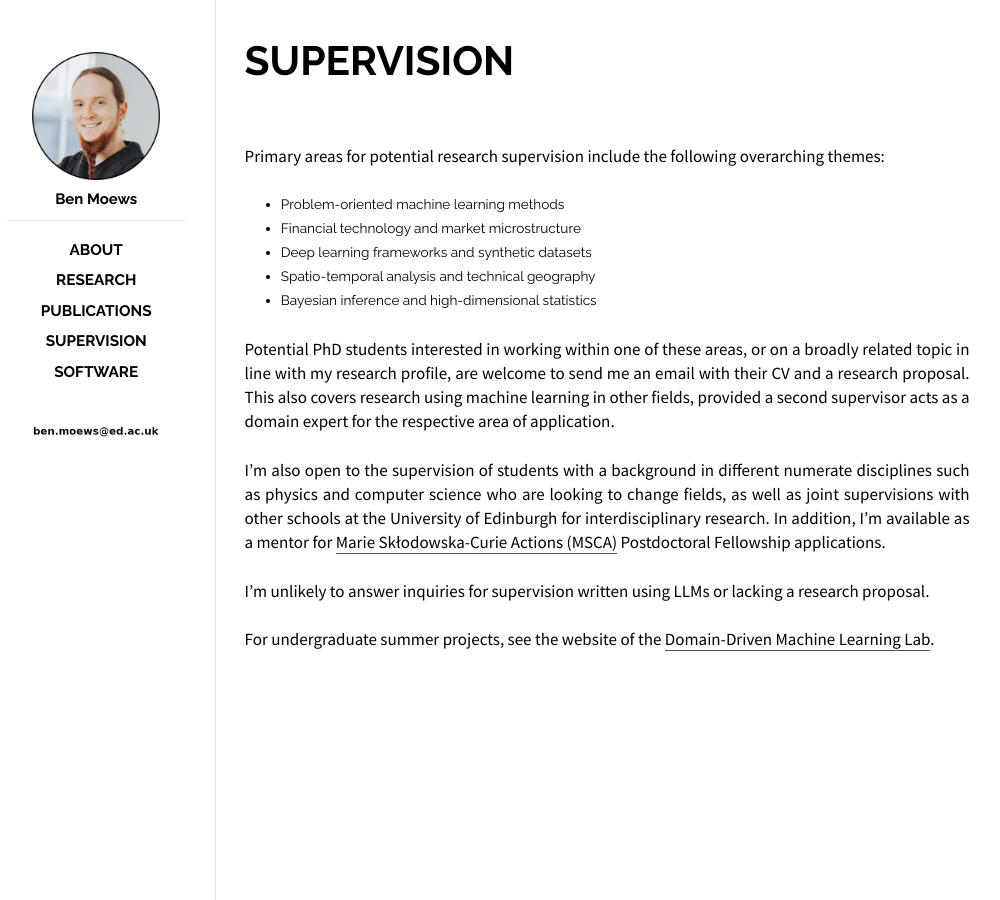
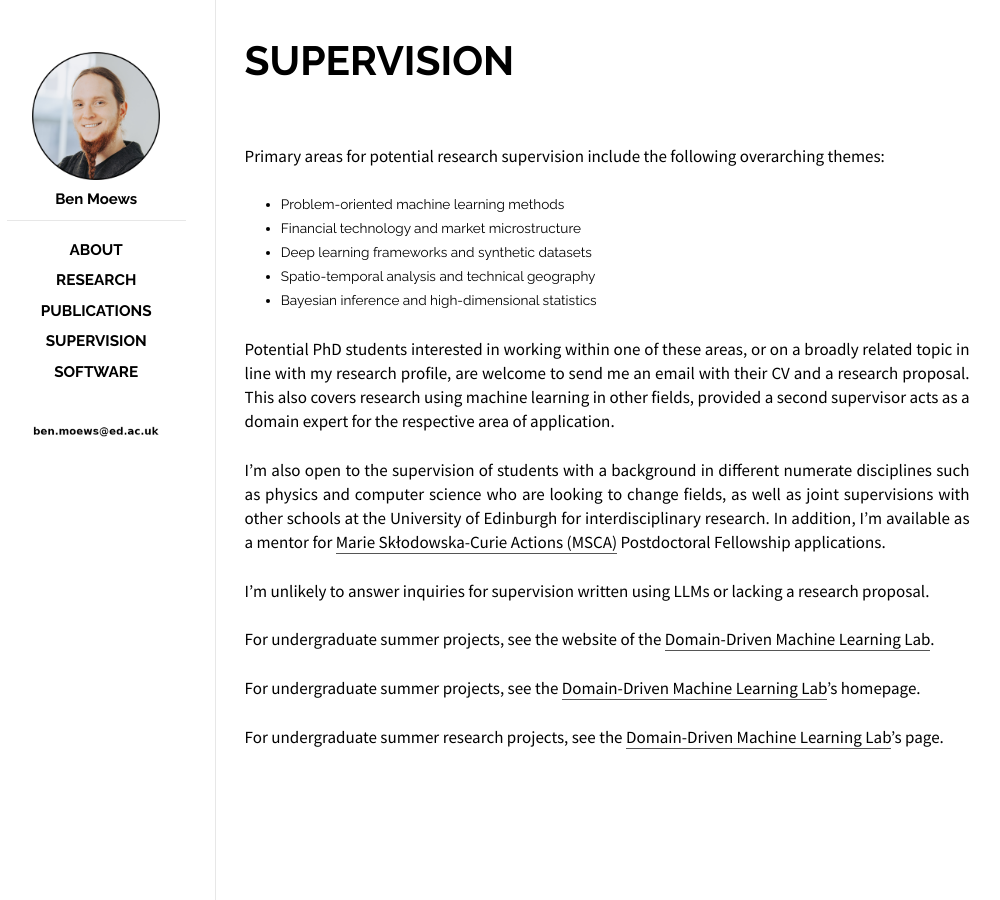
Before and after one commit to moews/moews.github.io, a Jekyll site: the page built from _posts/2017-03-25-supervision.md, in a window 1280 px wide. Shown: the whole page, without its empty margins (143-1143 px from the left). Built offline with Jekyll 4.4.1, drawn with Linux system fonts in a browser that asks for light colours.

Commit message:
Update 2017-03-25-supervision.md

```diff
--- a/_posts/2017-03-25-supervision.md
+++ b/_posts/2017-03-25-supervision.md
@@ -85,6 +85,11 @@ I'm unlikely to answer inquiries for supervision written using LLMs or lacking a
 
 For undergraduate summer projects, see the website of the [Domain-Driven Machine Learning Lab](https://2dml-lab.github.io/summer_projects.html).
 
+
+For undergraduate summer projects, see the [Domain-Driven Machine Learning Lab](https://2dml-lab.github.io/summer_projects.html)'s homepage.
+
+For undergraduate summer research projects, see the [Domain-Driven Machine Learning Lab](https://2dml-lab.github.io/summer_projects.html)'s page.
+
 <!--Potential PhD and master's students interested in working within one of these areas, or on a broadly related topic in line with my research profile, are welcome to send me an email with their CV and a research proposal. I'm also open to the supervision of students with a background in different numerate disciplines such as physics and computer science who are looking to change fields, as well as joint supervisions with other schools at the University of Edinburgh.-->
 
 <!--I'm likely to ignore expressions of interest written by generative AI programmes.-->
```
